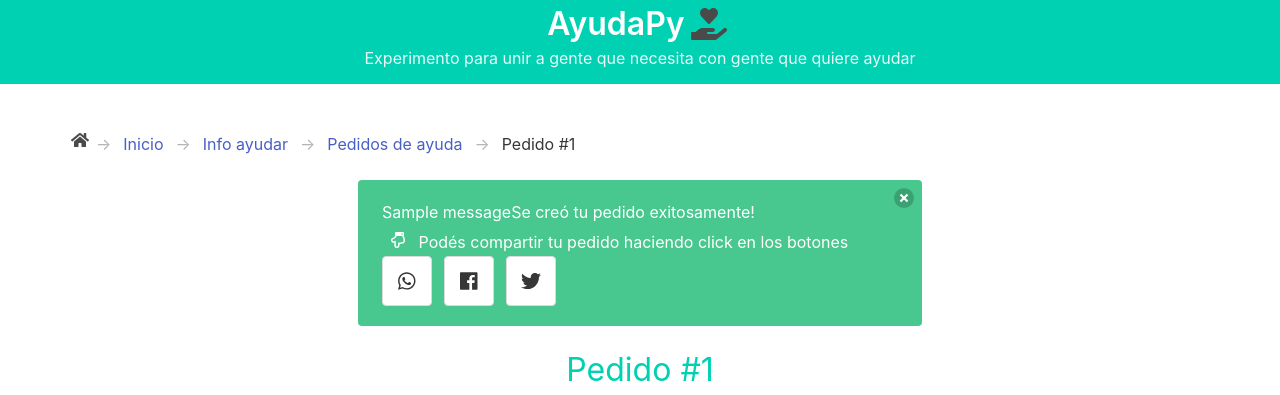
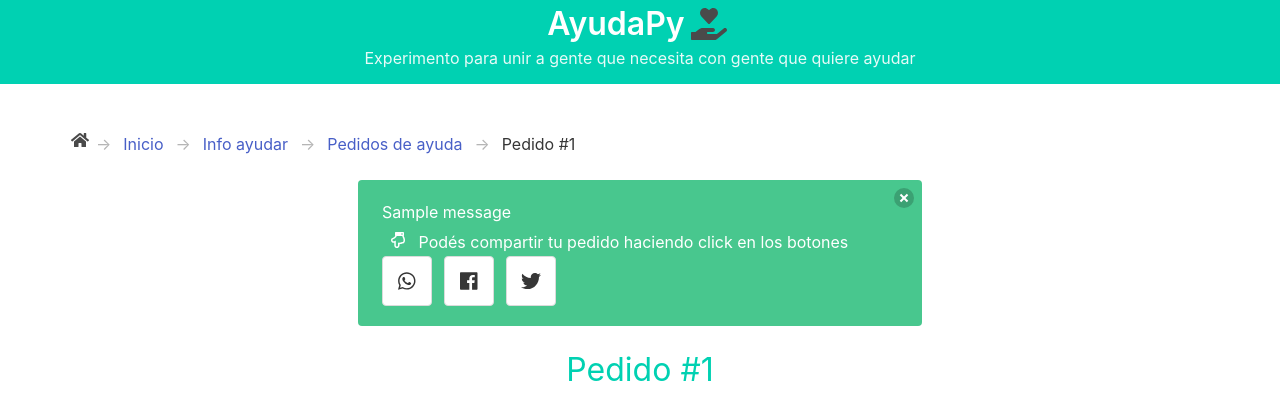
Before and after one commit to melizeche/ayudapy, a Django app: template templates/request.html in a window 1280 px wide. Shown: the top 395 px of the page. Run offline with Django 3.2, Linux system fonts and the light colour scheme; the template is opened without the code that fills it: most values are stand-ins (such as "Sample title", 1, 10 or a date in 2020); grey boxes marked "Sample" are stand-in pictures; one stand-in notice (Sample message) is shown; some libraries are stand-ins or nearby versions.

Commit message:
Se elimina mensaje de confirmación de guardado de pedido que estaba repetido.

```diff
--- a/core/views.py
+++ b/core/views.py
@@ -27,7 +27,7 @@ def request_form(request):
         form = HelpRequestForm(request.POST, request.FILES)
         if form.is_valid():
             new_help_request = form.save()
-            messages.success(request, "Se creó tu pedido exitosamente!")
+            messages.success(request, "¡Se creó tu pedido exitosamente!")
             return redirect("pedidos-detail", id=new_help_request.id)
     else:
         form = HelpRequestForm()
--- a/templates/request.html
+++ b/templates/request.html
@@ -31,7 +31,7 @@
         {% for message in messages %}
             <div class="notification is-success is-half" id='msg{{ forloop.counter }}'>
                 <button class="delete" onclick="document.getElementById('msg{{ forloop.counter }}').style.display = 'none';"></button>
-                    <span class="is-5">{{ message }}Se creó tu pedido exitosamente!</span>
+                    <span class="is-5">{{ message }}</span>
                     <p><span class="icon is-medium"><i class="far fa-hand-point-down"></i></span>
                     Podés compartir tu pedido haciendo click en los botones</p>
             {% include 'includes/buttons.html'%}
```
